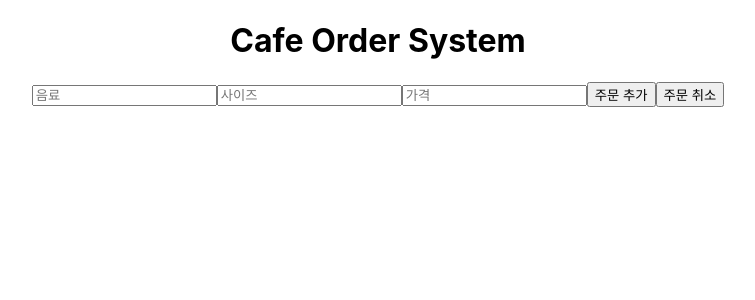
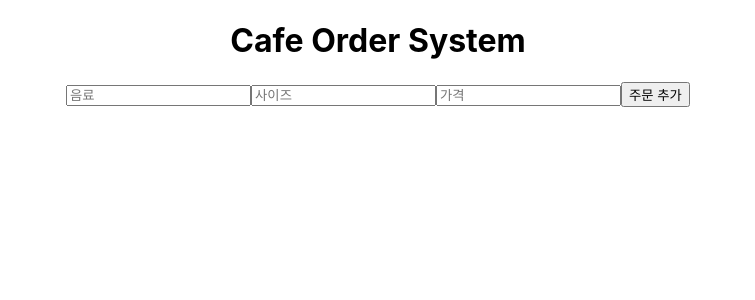
Before and after one commit to fromnowwon/useReducer-cafe-order-system, a React (Create React App) app: page / in a window 1280 px wide. Shown: the top 300 px of the page, without its empty margins (262-1017 px from the left). Built offline with nearby package versions, Linux system fonts and the light colour scheme.

Commit message:
setting reducer

```diff
--- a/src/CafeOrderSystem.js
+++ b/src/CafeOrderSystem.js
@@ -1,5 +1,5 @@
-import React, { useReducer, useState } from 'react'
-import { orderReducer } from './reducer';
+import React, { useReducer, useState } from "react";
+import { orderReducer } from "./reducer";
 
 const CafeOrderSystem = () => {
 	// orderReducer라는 reducer를 사용하고, 초기 상태는 빈 배열로 설정하겠다는 의미
@@ -7,36 +7,64 @@ const CafeOrderSystem = () => {
 	// 반환된 현재(초기) state와 dispatch를 [orders, dispatch]에 담는 것이다.
 	const [orders, dispatch] = useReducer(orderReducer, []);
 	// 업데이트된 주문을 저장하는 state
-    const [newOrder, setNewOrder] = useState({ drink: '', size: '', price: ''});
+	const [newOrder, setNewOrder] = useState({ drink: "", size: "", price: "" });
 
 	// 주문 추가하는 함수
 	const addOrder = () => {
 		// input 입력 값이 비어있지 않은 경우에만 추가
-        if (newOrder.drink.trim() !== '' && newOrder.size.trim() !== '' && newOrder.price.trim() !== '') {
+		if (
+			newOrder.drink.trim() !== "" &&
+			newOrder.size.trim() !== "" &&
+			newOrder.price.trim() !== ""
+		) {
 			// 손님(요구사항): Dispatch(Action)
-            dispatch({ type: 'ADD_ORDER', ...newOrder });
+			dispatch({ type: "ADD_ORDER", ...newOrder });
 			// 주문을 추가한 후에는 입력값 초기화
-            setNewOrder({ drink: '', size: '', price: ''})
+			setNewOrder({ drink: "", size: "", price: "" });
 		}
 	};
 
 	// 주문 취소 함수
 	const cancelOrder = (id) => {
 		// 손님(요구사항): Dispatch(Action)
-        dispatch({ type: 'CANCEL_ORDER', id });
+		dispatch({ type: "CANCEL_ORDER", id });
 	};
 
 	return (
 		<div>
 			<h1>Cafe Order System</h1>
 			{/* 새로운 주문 정보 입력 */}
-            <input type="text" placeholder="음료" value={newOrder.drink} onChange={e => setNewOrder({ ...newOrder, drink: e.target.value })} />
-            <input type="text" placeholder="사이즈" value={newOrder.size} onChange={e => setNewOrder({ ...newOrder, drink: e.target.size })} />
-            <input type="text" placeholder="가격" value={newOrder.price} onChange={e => setNewOrder({ ...newOrder, drink: e.target.price })} />
+			<input
+				type="text"
+				placeholder="음료"
+				value={newOrder.drink}
+				onChange={(e) => setNewOrder({ ...newOrder, drink: e.target.value })}
+			/>
+			<input
+				type="text"
+				placeholder="사이즈"
+				value={newOrder.size}
+				onChange={(e) => setNewOrder({ ...newOrder, size: e.target.value })}
+			/>
+			<input
+				type="number"
+				placeholder="가격"
+				step="10"
+				value={newOrder.price}
+				onChange={(e) => setNewOrder({ ...newOrder, price: e.target.value })}
+			/>
 			<button onClick={addOrder}>주문 추가</button>
-            <button onClick={() => cancelOrder()}>주문 취소</button>
+			{/* 주문 목록 표시 */}
+			<ul>
+				{orders.map((order) => (
+					<li key={order.id}>
+						{order.drink} ({order.size}) - {order.price}원
+						<button onClick={() => cancelOrder(order.id)}>주문 취소</button>
+					</li>
+				))}
+			</ul>
 		</div>
-    )
-}
+	);
+};
 
-export default CafeOrderSystem
+export default CafeOrderSystem;
--- a/src/reducer.js
+++ b/src/reducer.js
@@ -1,6 +1,20 @@
 // reducer
-
 // 점원(현재주문목록, 요구사항)
 export const orderReducer = (state, action) => {
-
-}
+	switch (action.type) {
+		case "ADD_ORDER":
+			return [
+				...state,
+				{
+					id: Date.now(),
+					drink: action.drink,
+					size: action.size,
+					price: action.price,
+				},
+			];
+		case "CANCEL_ORDER":
+			return state.filter((order) => order.id !== action.id);
+		default:
+			return state;
+	}
+};
```
Lines whose indentation alone changed are shown as unchanged.
